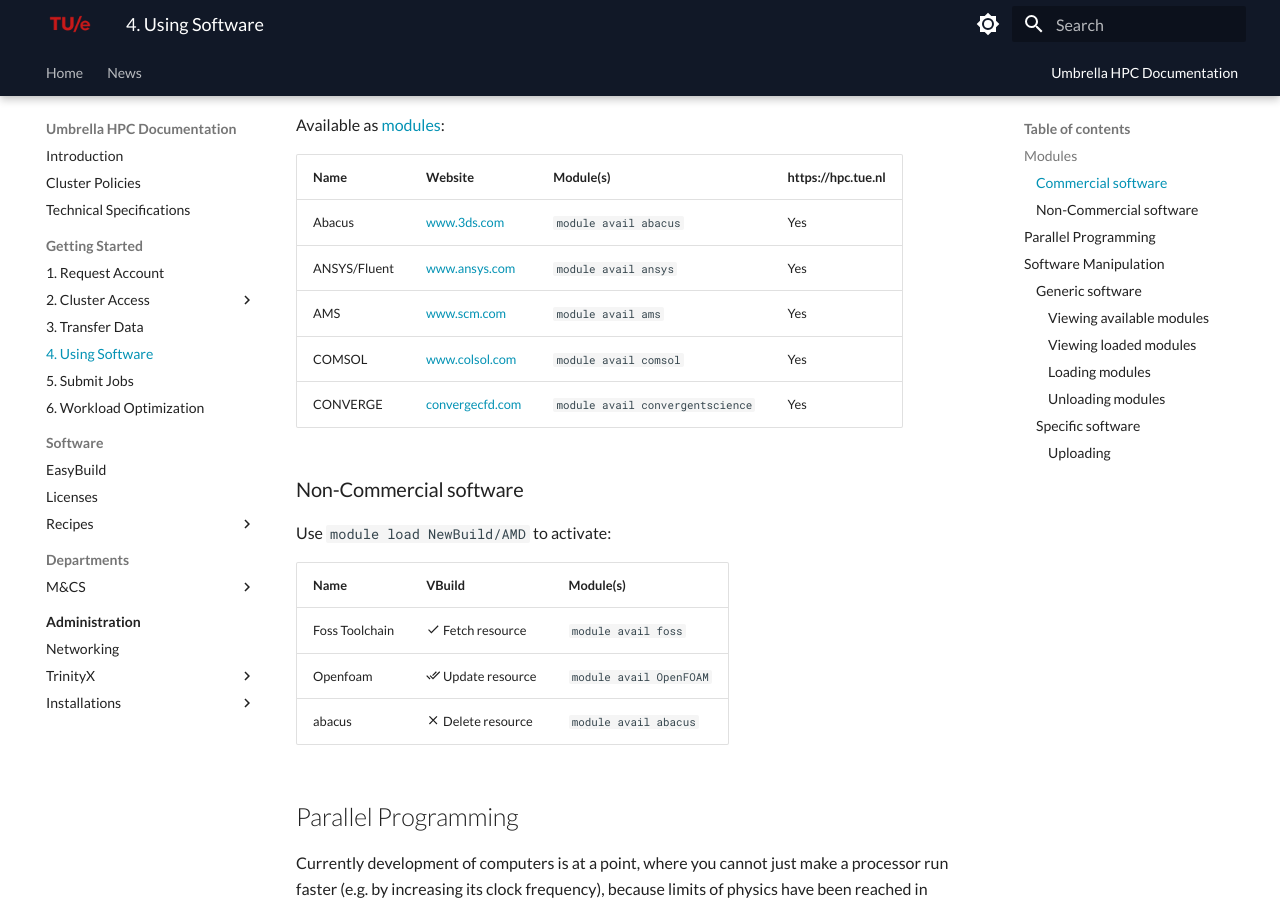
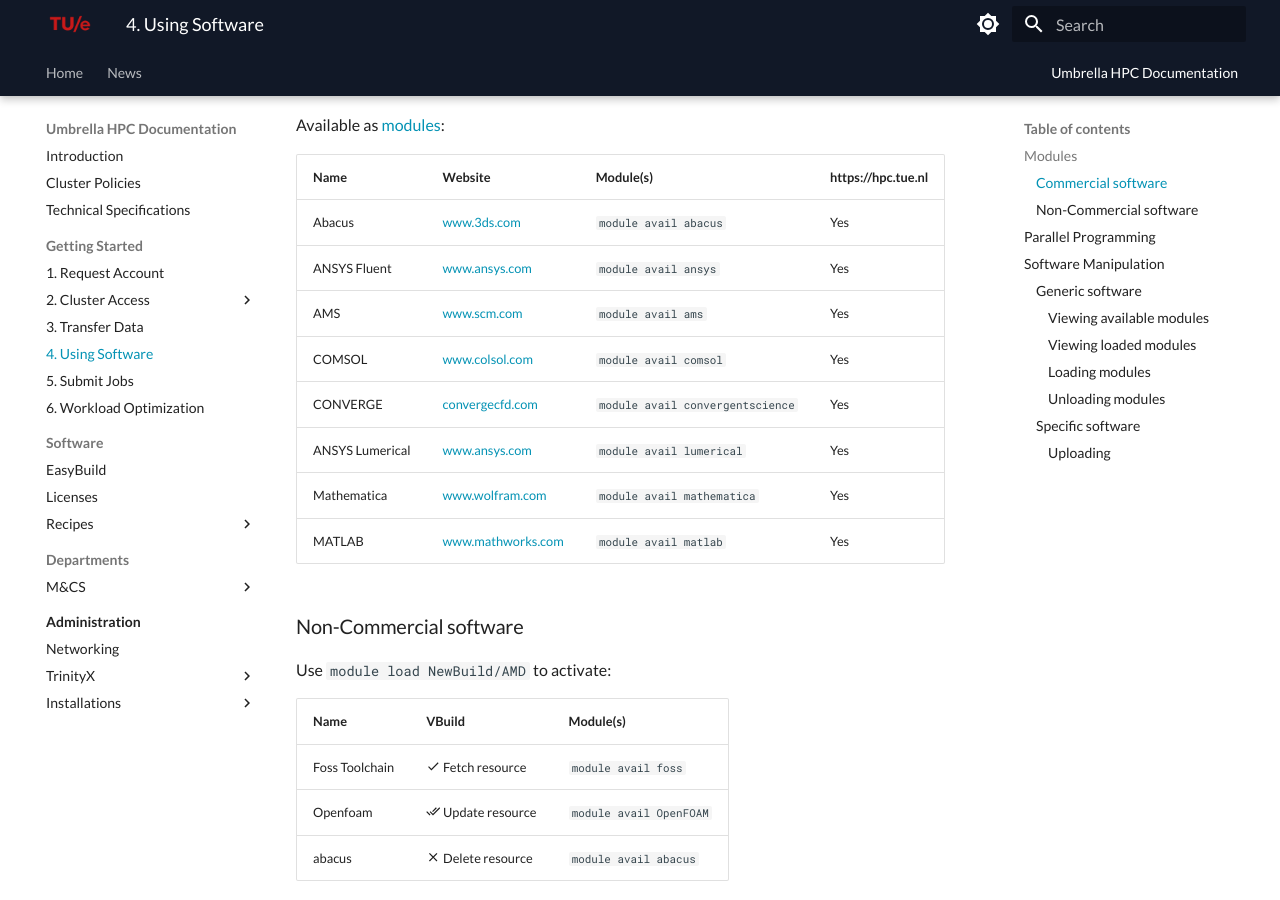
Before and after one commit to gferhpc/supercomputing.tue.nl, an MkDocs documentation site: the page built from pages/documentation/steps/software/index.md, in a window 1280 px wide and 900 px high, scrolled down 737 px. Built offline with MkDocs 1.6.1 and Material for MkDocs 9.7.7, drawn with Linux system fonts in a browser that asks for light colours.

Commit message:
Update index.md

```diff
--- a/pages/documentation/steps/software/index.md
+++ b/pages/documentation/steps/software/index.md
@@ -24,13 +24,16 @@
 
 Available as [modules](#Modules):
 
-| Name         | Website                              | Module(s)                | https://hpc.tue.nl
-| ------------ | ------------------------------------ | ------------------------ | ------------------ |
-| Abacus       | [www.3ds.com](https://www.3ds.com/products/simulia/abaqus){:target="_blank"} | `module avail abacus`    | Yes |
-| ANSYS/Fluent | [www.ansys.com](https://www.ansys.com/){:target="_blank"} | `module avail ansys`     | Yes |
-| AMS          | [www.scm.com](https://www.scm.com/amsterdam-modeling-suite/){:target="_blank"} | `module avail ams` | Yes |
-| COMSOL       | [www.colsol.com](https://www.comsol.com/){:target="_blank"} | `module avail comsol`    | Yes |
-| CONVERGE     | [convergecfd.com](https://convergecfd.com/){:target="_blank"} | `module avail convergentscience` | Yes |
+| Name            | Website                              | Module(s)                | https://hpc.tue.nl |
+| --------------- | ------------------------------------ | ------------------------ | ------------------ |
+| Abacus          | [www.3ds.com](https://www.3ds.com/products/simulia/abaqus){:target="_blank"} | `module avail abacus`    | Yes |
+| ANSYS Fluent    | [www.ansys.com](https://www.ansys.com/){:target="_blank"} | `module avail ansys`     | Yes |
+| AMS             | [www.scm.com](https://www.scm.com/amsterdam-modeling-suite/){:target="_blank"} | `module avail ams` | Yes |
+| COMSOL          | [www.colsol.com](https://www.comsol.com/){:target="_blank"} | `module avail comsol`    | Yes |
+| CONVERGE        | [convergecfd.com](https://convergecfd.com/){:target="_blank"} | `module avail convergentscience` | Yes |
+| ANSYS Lumerical | [www.ansys.com](https://www.ansys.com/products/optics){:target="_blank"} | `module avail lumerical` | Yes |
+| Mathematica     | [www.wolfram.com](https://www.wolfram.com/mathematica/){:target="_blank"} | `module avail mathematica` | Yes |
+| MATLAB          | [www.mathworks.com](https://www.mathworks.com/products/matlab.html){:target="_blank"} | `module avail matlab` | Yes |
 
 
 
```
